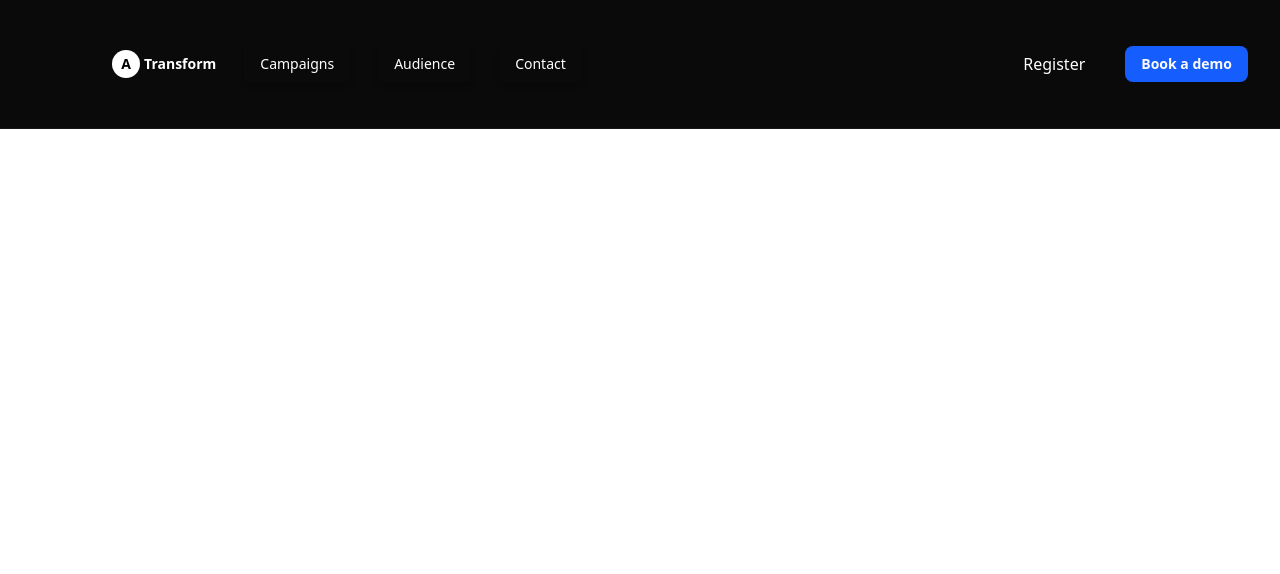
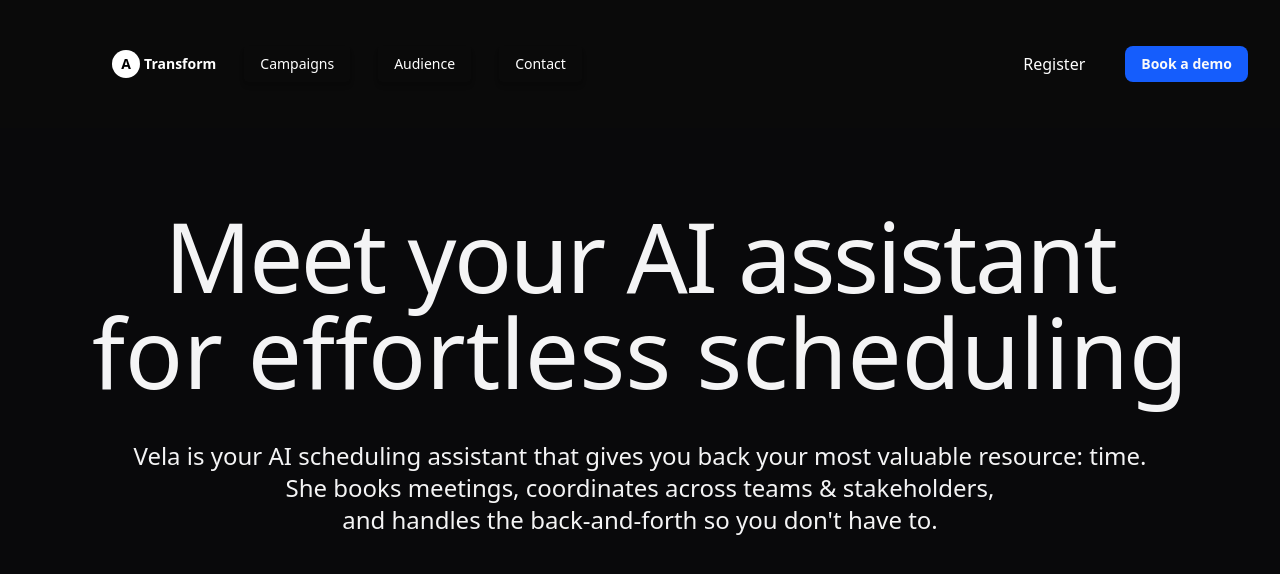
Before and after one commit to ashwani1122/vela-ai, a React (Vite) app: page / in a window 1280 px wide. Shown: the top 574 px of the page. Built offline with nearby package versions, Linux system fonts and the light colour scheme.

Commit message:
added hero page

```diff
--- a/src/App.tsx
+++ b/src/App.tsx
@@ -1,11 +1,13 @@
 
-import Navbar from './component/Navbar'
+import { Hero } from './components/Hero'
+import Navbar from './components/Navbar'
 
 function App() {
   return (
     <>
     <div>
       <Navbar/>
+      <Hero/>
     </div>
     </>
   )
--- /dev/null
+++ b/src/components/Hero.tsx
@@ -0,0 +1,19 @@
+
+export const Hero = ()=>{
+
+    return <>
+        <div className="flex items-center flex-col h-screen bg-zinc-950 bg-[linear-gradient(135deg,rgba(211, 211, 232, 0.45)_0%,rgba(28, 9, 134, 0)_50%)]">
+           <div className="text-8xl font-medium flex flex-col w-full pt-20 text-center  ">
+                 <span className="tracking-tight text-zinc-100">Meet your AI assistant </span>
+                 <span className=" text-zinc-100">for effortless scheduling</span>
+           </div>
+
+           <div className="text-zinc-100 text-2xl w-[80%] flex flex-col text-center pt-10">
+                <span>Vela is your AI scheduling assistant that gives you back your most valuable resource: time. </span>
+                <span>  She books meetings, coordinates across teams & stakeholders, </span>
+                <span>
+                and handles the back-and-forth so you don't have to.</span>
+           </div>
+       </div>
+    </>
+}
--- a/src/component/Navbar.tsx
+++ b/src/components/Navbar.tsx
@@ -1,8 +1,7 @@
 import { Button } from "@/components/ui/button";
-
 export const Navbar = () => {
   return (
-    <nav className="bg-neutral-950 text-white px-8 py-6 border-b border-white/5 w-full">
+    <nav className="bg-neutral-950 text-white px-8 py-6 w-full">
       <div className="max-width-7xl mx-auto flex justify-between items-center">
         <div className="ml-20">
             <ul className="flex items-center gap-7 text-sm font-medium h-20">
@@ -26,8 +25,8 @@ export const Navbar = () => {
 
         <div>
             <div className="flex gap-10 w-full items-center">
-                <span className="font-medium">Register</span>
-                 <Button className="bg-blue-600 font-bold">
+                <span className="font-medium cursor-pointer">Register</span>
+                 <Button className="bg-blue-600 font-bold cursor-pointer">
                   Book a demo
                  </Button>
             </div>
```
